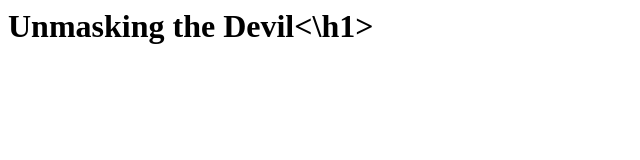
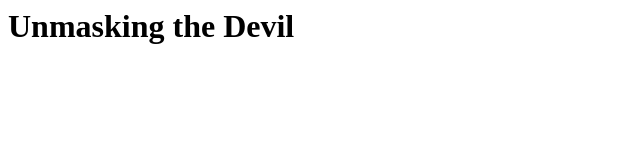
Before and after one commit to AffectAnalysisGroup/UnmaskingTheDevil, a plain HTML site: page index.html in a window 1280 px wide. Shown: the whole page, without its empty margins (0-640 px from the left). Drawn offline with Linux system fonts and the light colour scheme.

Commit message:
Update index.html

```diff
--- a/index.html
+++ b/index.html
@@ -1 +1 @@
-<h1>Unmasking the Devil<\h1>
+<h1>Unmasking the Devil</h1>
```
